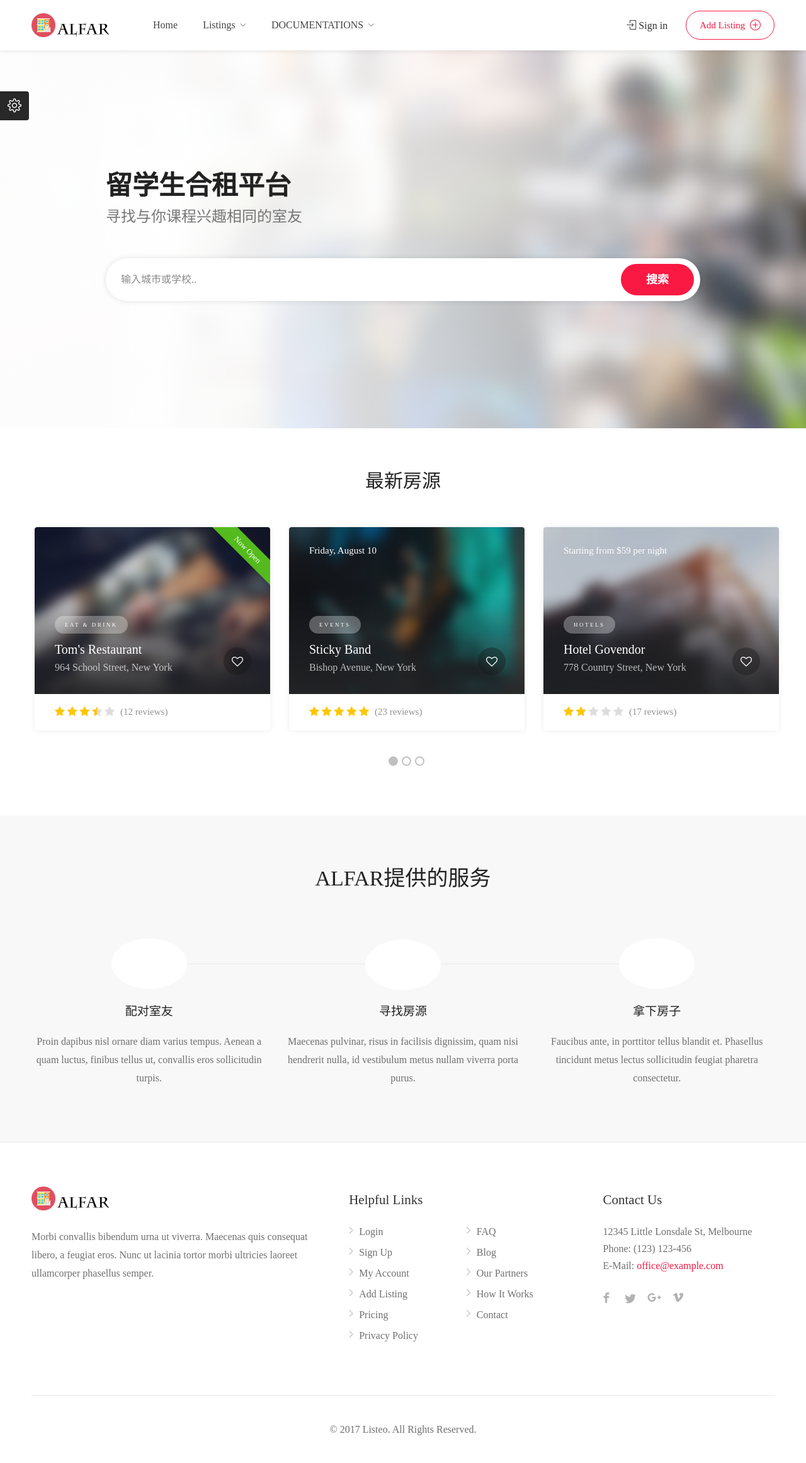
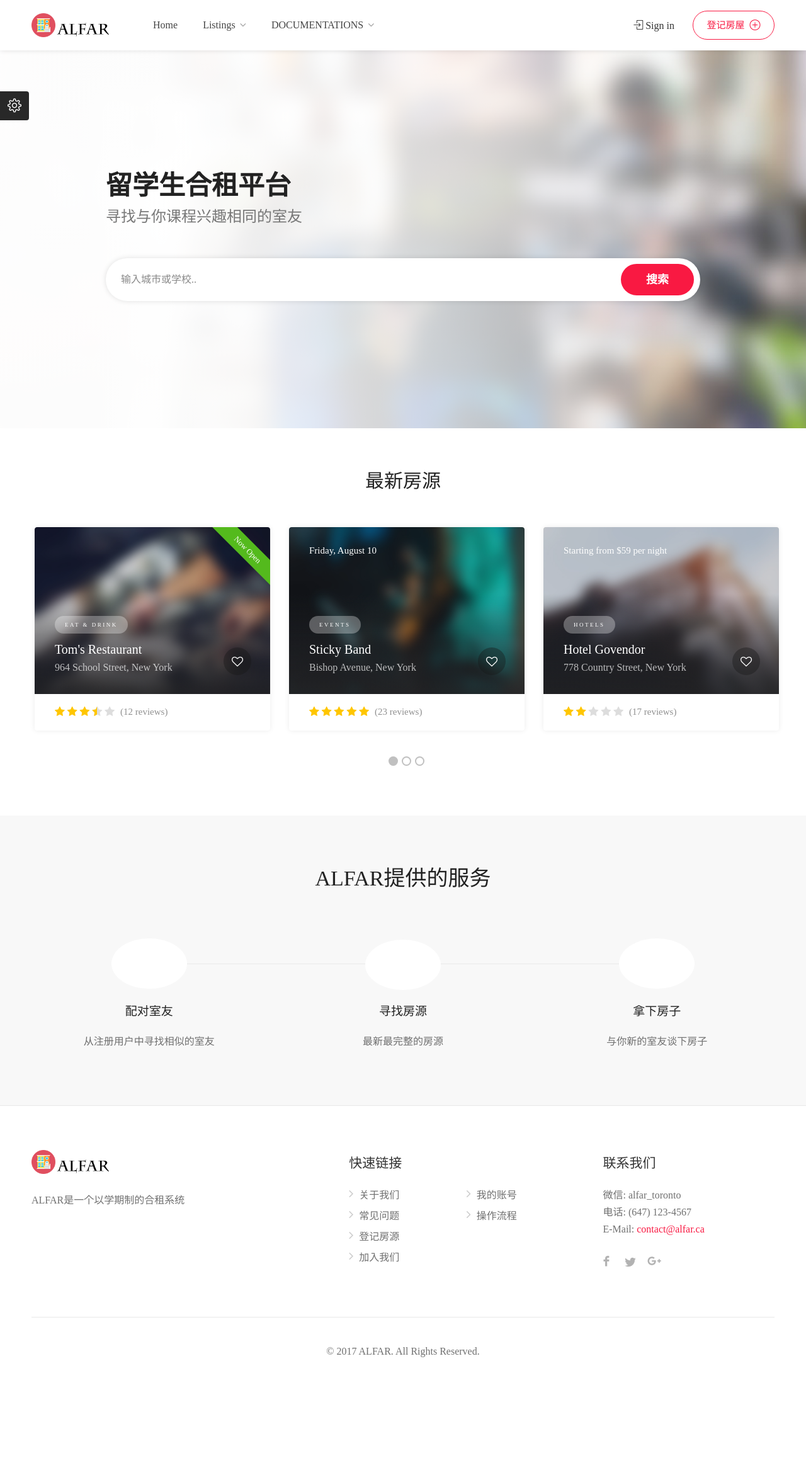
Before and after one commit to George47/Alfar, a PHP site: page / in a window 1280 px wide. Shown: the whole page at 63% size. After the commit the page ends 2155 px from the top, so only its background shows below. Run offline with PHP 8.4, Linux system fonts and the light colour scheme; some web fonts are replaced.

Commit message:
Changed info

```diff
--- a/index.php
+++ b/index.php
@@ -141,7 +141,7 @@
 					  }
 					?>
 
-					<a href="dashboard/dashboard-add-listing.html" class="button border with-icon">Add Listing <i class="sl sl-icon-plus"></i></a>
+					<a href="dashboard/dashboard-add-listing.html" class="button border with-icon">登记房屋 <i class="sl sl-icon-plus"></i></a>
 
 				</div>
 			</div>
@@ -496,7 +496,7 @@
 			<div class="icon-box-2 with-line">
 				<i class="im im-icon-Map2"></i>
 				<h3>配对室友</h3>
-				<p>Proin dapibus nisl ornare diam varius tempus. Aenean a quam luctus, finibus tellus ut, convallis eros sollicitudin turpis.</p>
+				<p>从注册用户中寻找相似的室友</p>
 			</div>
 		</div>
 
@@ -505,7 +505,7 @@
 			<div class="icon-box-2 with-line">
 				<i class="im im-icon-Mail-withAtSign"></i>
 				<h3>寻找房源</h3>
-				<p>Maecenas pulvinar, risus in facilisis dignissim, quam nisi hendrerit nulla, id vestibulum metus nullam viverra porta purus.</p>
+				<p>最新最完整的房源</p>
 			</div>
 		</div>
 
@@ -514,7 +514,7 @@
 			<div class="icon-box-2">
 				<i class="im im-icon-Checked-User"></i>
 				<h3>拿下房子</h3>
-				<p>Faucibus ante, in porttitor tellus blandit et. Phasellus tincidunt metus lectus sollicitudin feugiat pharetra consectetur.</p>
+				<p>与你新的室友谈下房子</p>
 			</div>
 		</div>
 	</div>
@@ -533,43 +533,38 @@
 			<div class="col-md-5 col-sm-6">
 				<img class="footer-logo" src="images/logo.png" alt="">
 				<br><br>
-				<p>Morbi convallis bibendum urna ut viverra. Maecenas quis consequat libero, a feugiat eros. Nunc ut lacinia tortor morbi ultricies laoreet ullamcorper phasellus semper.</p>
+				<p>ALFAR是一个以学期制的合租系统</p>
 			</div>
 
 			<div class="col-md-4 col-sm-6 ">
-				<h4>Helpful Links</h4>
+				<h4>快速链接</h4>
 				<ul class="footer-links">
-					<li><a href="#">Login</a></li>
-					<li><a href="#">Sign Up</a></li>
-					<li><a href="#">My Account</a></li>
-					<li><a href="#">Add Listing</a></li>
-					<li><a href="#">Pricing</a></li>
-					<li><a href="#">Privacy Policy</a></li>
+					<li><a href="#">关于我们</a></li>
+					<li><a href="#">常见问题</a></li>
+					<li><a href="#">登记房源</a></li>
+					<li><a href="#">加入我们</a></li>
 				</ul>
 
 				<ul class="footer-links">
-					<li><a href="#">FAQ</a></li>
-					<li><a href="#">Blog</a></li>
-					<li><a href="#">Our Partners</a></li>
-					<li><a href="#">How It Works</a></li>
-					<li><a href="#">Contact</a></li>
+					<li><a href="#">我的账号</a></li>
+					<li><a href="#">操作流程</a></li>
 				</ul>
 				<div class="clearfix"></div>
 			</div>
 
 			<div class="col-md-3  col-sm-12">
-				<h4>Contact Us</h4>
+				<h4>联系我们</h4>
 				<div class="text-widget">
-					<span>12345 Little Lonsdale St, Melbourne</span> <br>
-					Phone: <span>(123) 123-456 </span><br>
-					E-Mail:<span> <a href="#">office@example.com</a> </span><br>
+					<!-- <span>xxx road</span> <br>-->
+					微信: <span>alfar_toronto</span><br>
+					电话: <span>(647) 123-4567 </span><br>
+					E-Mail:<span> <a href="#">contact@alfar.ca</a> </span><br>
 				</div>
 
 				<ul class="social-icons margin-top-20">
 					<li><a class="facebook" href="#"><i class="icon-facebook"></i></a></li>
 					<li><a class="twitter" href="#"><i class="icon-twitter"></i></a></li>
 					<li><a class="gplus" href="#"><i class="icon-gplus"></i></a></li>
-					<li><a class="vimeo" href="#"><i class="icon-vimeo"></i></a></li>
 				</ul>
 
 			</div>
@@ -579,7 +574,7 @@
 		<!-- Copyright -->
 		<div class="row">
 			<div class="col-md-12">
-				<div class="copyrights">© 2017 Listeo. All Rights Reserved.</div>
+				<div class="copyrights">© 2017 ALFAR. All Rights Reserved.</div>
 			</div>
 		</div>
 
```
